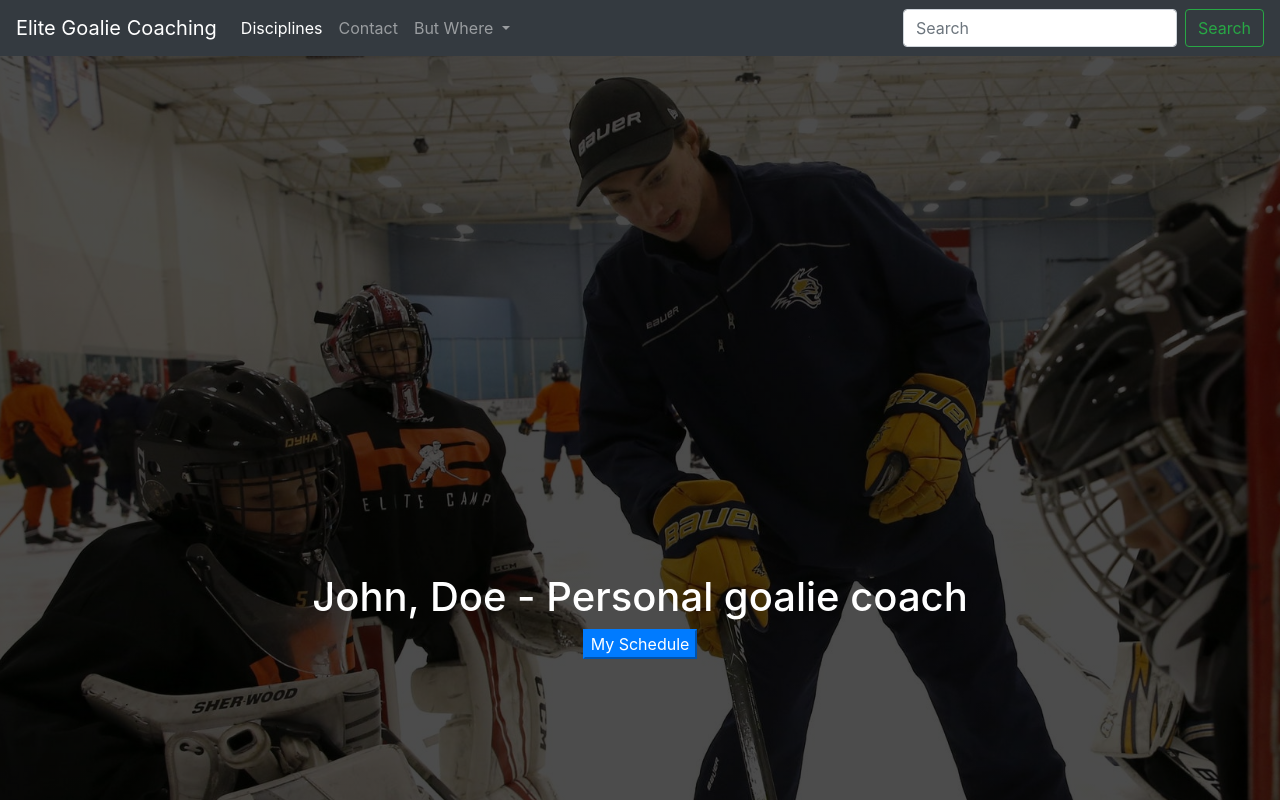
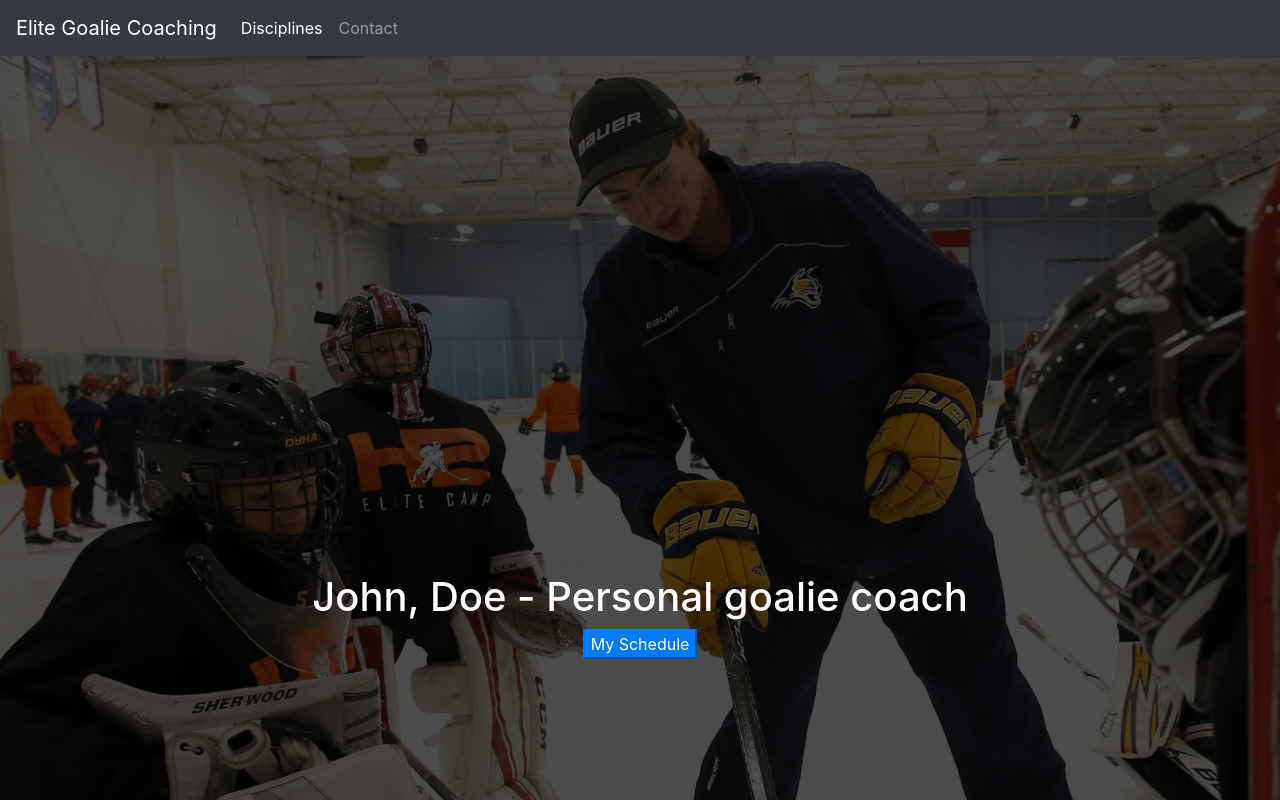
Before and after one commit to carloshernandez85/goalieCoach, a plain HTML site: page index.html in a window 1280 px wide. Shown: the top 800 px of the page. Drawn offline with nearby package versions, Linux system fonts and the light colour scheme; some packages are replaced by stand-ins of ours.

Commit message:
Coming down the stretch

```diff
--- a/index.html
+++ b/index.html
@@ -46,38 +46,9 @@
           <li class="nav-item">
             <a class="nav-link" href="#bottom">Contact</a>
           </li>
-          <li class="nav-item dropdown">
-            <a
-              class="nav-link dropdown-toggle"
-              href="#"
-              id="navbarDropdown"
-              role="button"
-              data-toggle="dropdown"
-              aria-haspopup="true"
-              aria-expanded="false"
-            >
-              But Where
-            </a>
-            <div class="dropdown-menu" aria-labelledby="navbarDropdown">
-              <a class="dropdown-item" href="#">Denver</a>
-              <a class="dropdown-item" href="#">Littleton</a>
-              <div class="dropdown-divider"></div>
-              <a class="dropdown-item" href="#">Clients</a>
-            </div>
-          </li>
+
         </ul>
-        <form class="form-inline my-2 my-lg-0">
-          <input
-            class="form-control mr-sm-2"
-            type="search"
-            placeholder="Search"
-            aria-label="Search"
-          />
-          <button class="btn btn-outline-success my-2 my-sm-0" type="submit">
-            Search
-          </button>
-        </form>
-      </div>
+
     </nav>
 
     <!-- HERO SECTION  -->
--- a/style.css
+++ b/style.css
@@ -32,7 +32,7 @@ section {
 
 section .section-title {
     text-align: center;
-    color: #007b5e;
+    color: #333333;
     margin-bottom: 50px;
     text-transform: uppercase;
 }
@@ -62,7 +62,7 @@ section .section-title {
 }
 
 #what-we-do .card .card-block a {
-    color: #007b5e !important;
+    color: #032cb4 !important;
     font-weight: 700;
     text-decoration: none;
 }
@@ -82,7 +82,7 @@ section .section-title {
     font-family: FontAwesome;
     position: absolute;
     font-size: 39px;
-    color: #007b5e;
+    color: #032cb4;
     left: 0;
     -webkit-transition: -webkit-transform .2s ease-in-out;
     transition: transform .2s ease-in-out;
```
Also changed, not shown: 1 other file.
